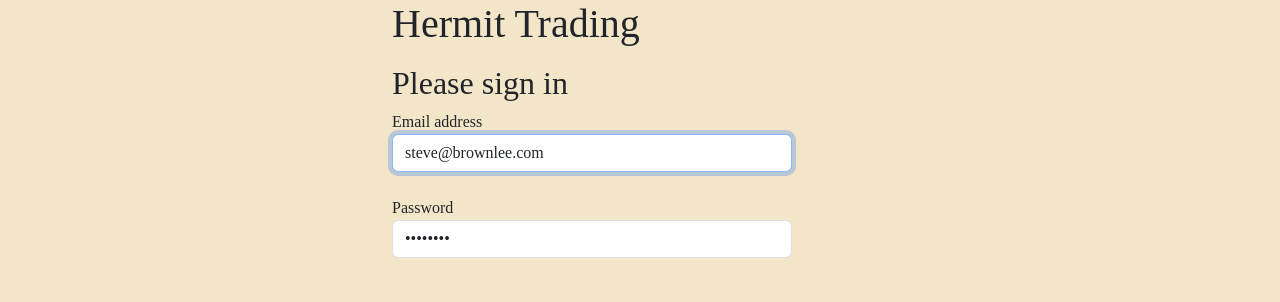
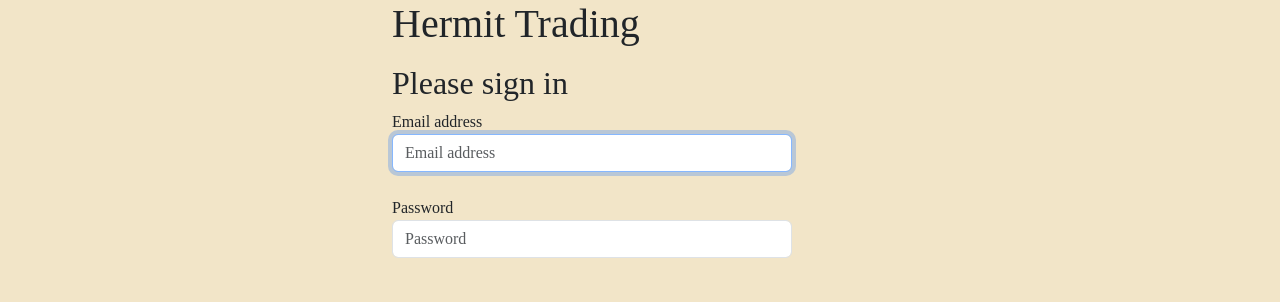
Before and after one commit to oliverkennelly/hermittrading, a React (Vite) app in the folder hermitclient/: page /login in a window 1280 px wide. Shown: the top 302 px of the page. Built offline with nearby package versions, Linux system fonts and the light colour scheme.

Commit message:
buttons!

```diff
--- a/hermitclient/src/pages/Instructions.jsx
+++ b/hermitclient/src/pages/Instructions.jsx
@@ -1,4 +1,5 @@
 import { useNavigate } from "react-router-dom"
+import { Button } from 'react-bootstrap'
 
 export const Instructions = () => {
     const navigate = useNavigate()
@@ -16,9 +17,9 @@ export const Instructions = () => {
             prices for their wares, and they'll buy your goods at different prices depending on the demands
             of the region. Traveling to each city takes a day of your time, so choose carefully!
         </p>
-        <button
+        <Button variant="primary"
         onClick={() => {
             navigate('/')
-        }}>Start your adventure!</button>
+        }}>Start your adventure!</Button>
     </main>
 }
--- a/hermitclient/src/pages/Login.jsx
+++ b/hermitclient/src/pages/Login.jsx
@@ -3,8 +3,8 @@ import { Link, useNavigate } from "react-router-dom";
 import "./Login.css"
 
 export const Login = () => {
-    const [username, setUsername] = useState("steve@brownlee.com")
-    const [password, setPassword] = useState("brownlee")
+    const [username, setUsername] = useState("")
+    const [password, setPassword] = useState("")
     const existDialog = useRef()
     const navigate = useNavigate()
 
--- a/hermitclient/src/pages/Profile.jsx
+++ b/hermitclient/src/pages/Profile.jsx
@@ -2,6 +2,7 @@ import { useEffect, useState } from "react"
 import { Input } from "../components/form-elements/input"
 import { editPlayerUsername, getPlayerUsername } from "../services/userService"
 import { useNavigate } from "react-router-dom"
+import { Button } from "react-bootstrap"
 
 export const Profile = ({authToken}) => {
     const navigate = useNavigate()
@@ -53,7 +54,7 @@ export const Profile = ({authToken}) => {
             onChange={(e) => {
                 setLastName(e.target.value) }}
         />
-        <button onClick={handleCancel}>Cancel</button>
-        <button onClick={handleConfirm}>Confirm</button>
+        <Button variant="primary" onClick={handleCancel}>Cancel</Button>
+        <Button variant="secondary" onClick={handleConfirm}>Confirm</Button>
     </div>
 }
--- a/hermitclient/src/pages/Restart.jsx
+++ b/hermitclient/src/pages/Restart.jsx
@@ -1,6 +1,7 @@
 import { useNavigate } from "react-router-dom"
 import { newPlayerInventory, restartPlayerInventory } from "../services/playerInventoryService"
 import { restartPlayerStatus } from "../services/playerStatService"
+import { Button } from 'react-bootstrap'
 
 export const Restart = ({authToken}) => {
     const navigate = useNavigate()
@@ -17,7 +18,7 @@ export const Restart = ({authToken}) => {
     }
     return <div>
         <h1>Are you sure you want to restart?</h1>
-        <button onClick={handleNoClick}>No</button>
-        <button onClick={handleYesClick}>Yes</button>
+        <Button variant="primary" onClick={handleNoClick}>No</Button>
+        <Button variant="secondary" onClick={handleYesClick}>Yes</Button>
     </div>
 }
```
